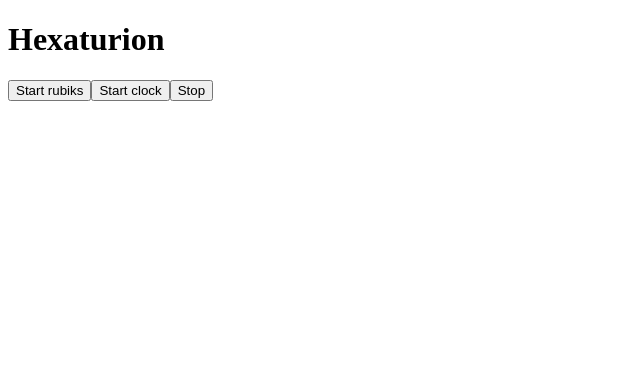
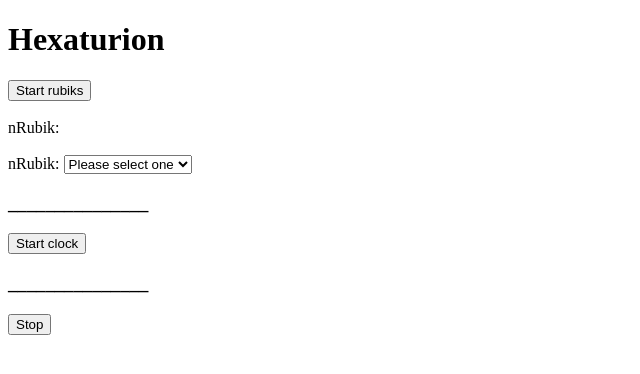
Before and after one commit to jeroenverspeek/hexaturion, a Nuxt app: page / in a window 1280 px wide. Shown: the top 374 px of the page, without its empty margins (0-640 px from the left). Built offline with nearby package versions, Linux system fonts and the light colour scheme.

Commit message:
add nRubiks

```diff
--- a/pages/index.vue
+++ b/pages/index.vue
@@ -1,31 +1,43 @@
+<script setup>
+import { ref } from 'vue'
+
+const nRubik = ref('')
+
+function rubiks() {
+  alert('Hi I am Rubik')
+}
+function clock() {
+  alert('Hi I am Clock')
+}
+function stop() {
+  alert('STOP!')
+}
+
+</script>
+
 <template>
+
   <div>
     <h1>Hexaturion</h1>
-    <button @click="rubiks">Start rubiks</button>
+
+    <button @click="rubiks">Start rubiks</button><br>
+    <br>
+
+    <span> nRubik: {{ nRubik }}</span><br>
+    <br>
+
+    <div>nRubik:
+
+     <select v-model="nRubik">
+       <option disabled value="">Please select one</option>Property 'nRubik' does not exist on type '{ $: ComponentIntern
+       <option>2</option>
+       <option>3</option>
+       <option>4</option>
+       </select>
+    </div>
+    <h3>_______________</h3>
     <button @click="clock">Start clock</button>
+    <h3>_______________</h3>
     <button @click="stop">Stop</button>
   </div>
-
 </template>
-
-<script>
-export default {
-  name: 'IndexPage',
-  methods: {
-    async rubiks() {
-      await this.$axios.get('/start');
-    },
-    async clock() {
-      await this.$axios.get('/clock');
-    },
-    async stop () {
-      const response = await this.$axios.get('/stop');
-      console.log(response.data)
-    }
-  }
-}
-</script>
-
-<style scoped>
-
-</style>
```
